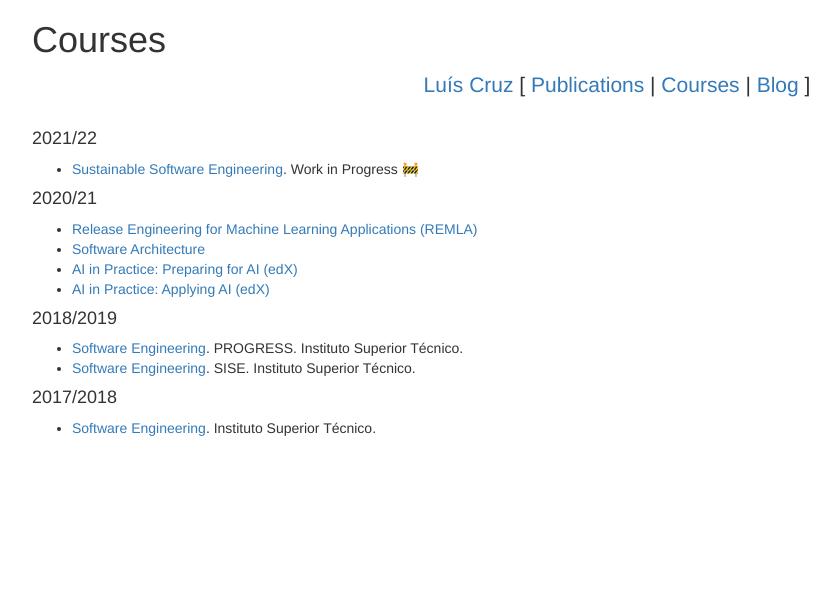
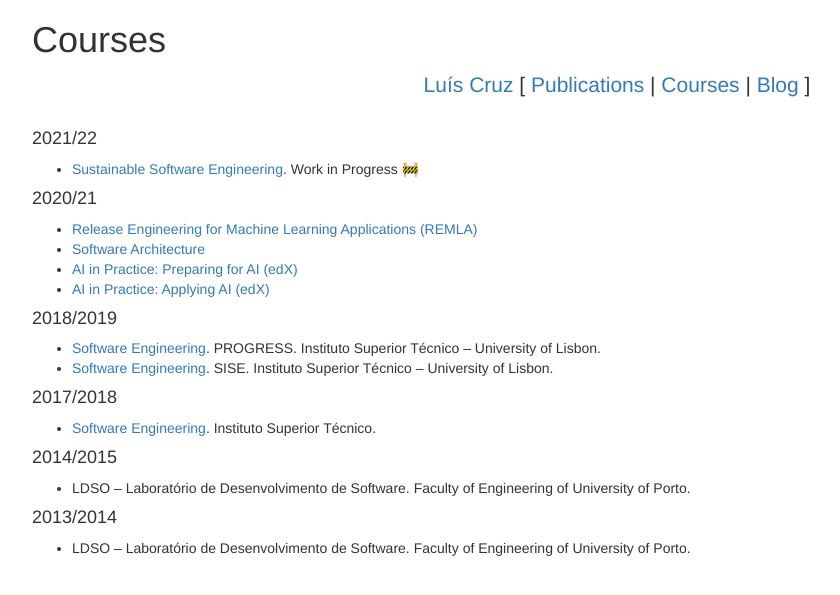
Before and after one commit to luiscruz/luiscruz.github.io, a Jekyll site: the page built from courses/index.md, in a window 1280 px wide. Shown: the top 595 px of the page, without its empty margins (38-878 px from the left). Built offline with Jekyll 4.4.1, drawn with Linux system fonts in a browser that asks for light colours.

Commit message:
courses update

```diff
--- a/courses/index.md
+++ b/courses/index.md
@@ -16,9 +16,17 @@ title: Courses
 
 #### 2018/2019
 
-- [Software Engineering](https://tecnicomais.pt/cursos/programacao-e-engenharia-de-sistemas-de-software-progress/). PROGRESS. Instituto Superior Técnico.
-- [Software Engineering](https://tecnicomais.pt/cursos/engenharia-de-software-e-dos-sistemas-de-informacao-empresariais-sise/). SISE. Instituto Superior Técnico.
+- [Software Engineering](https://tecnicomais.pt/cursos/programacao-e-engenharia-de-sistemas-de-software-progress/). PROGRESS. Instituto Superior Técnico – University of Lisbon.
+- [Software Engineering](https://tecnicomais.pt/cursos/engenharia-de-software-e-dos-sistemas-de-informacao-empresariais-sise/). SISE. Instituto Superior Técnico – University of Lisbon.
 
 #### 2017/2018
 
 - [Software Engineering](https://fenix.tecnico.ulisboa.pt/disciplinas/ESof14111326/2017-2018/2-semestre). Instituto Superior Técnico.
+
+#### 2014/2015
+
+- LDSO – Laboratório de Desenvolvimento de Software. Faculty of Engineering of University of Porto.
+
+#### 2013/2014
+
+- LDSO – Laboratório de Desenvolvimento de Software. Faculty of Engineering of University of Porto.
```
